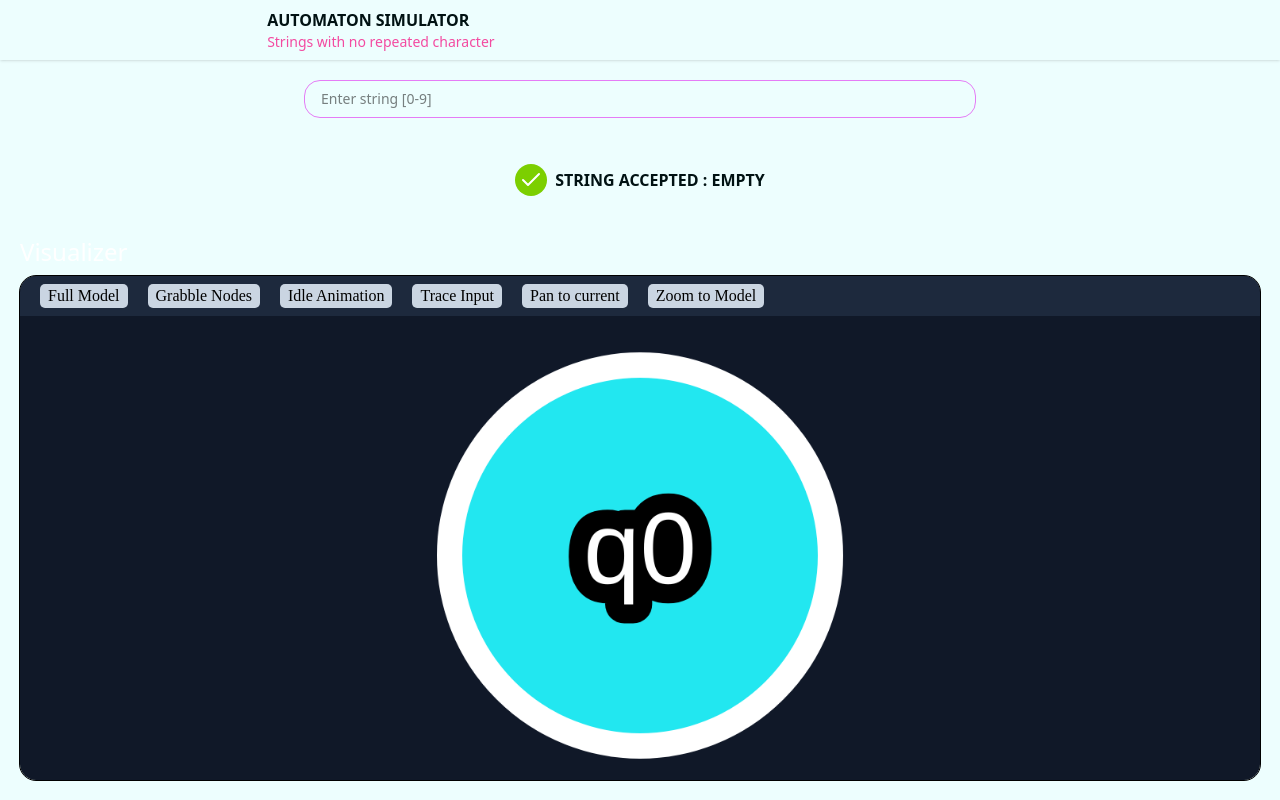
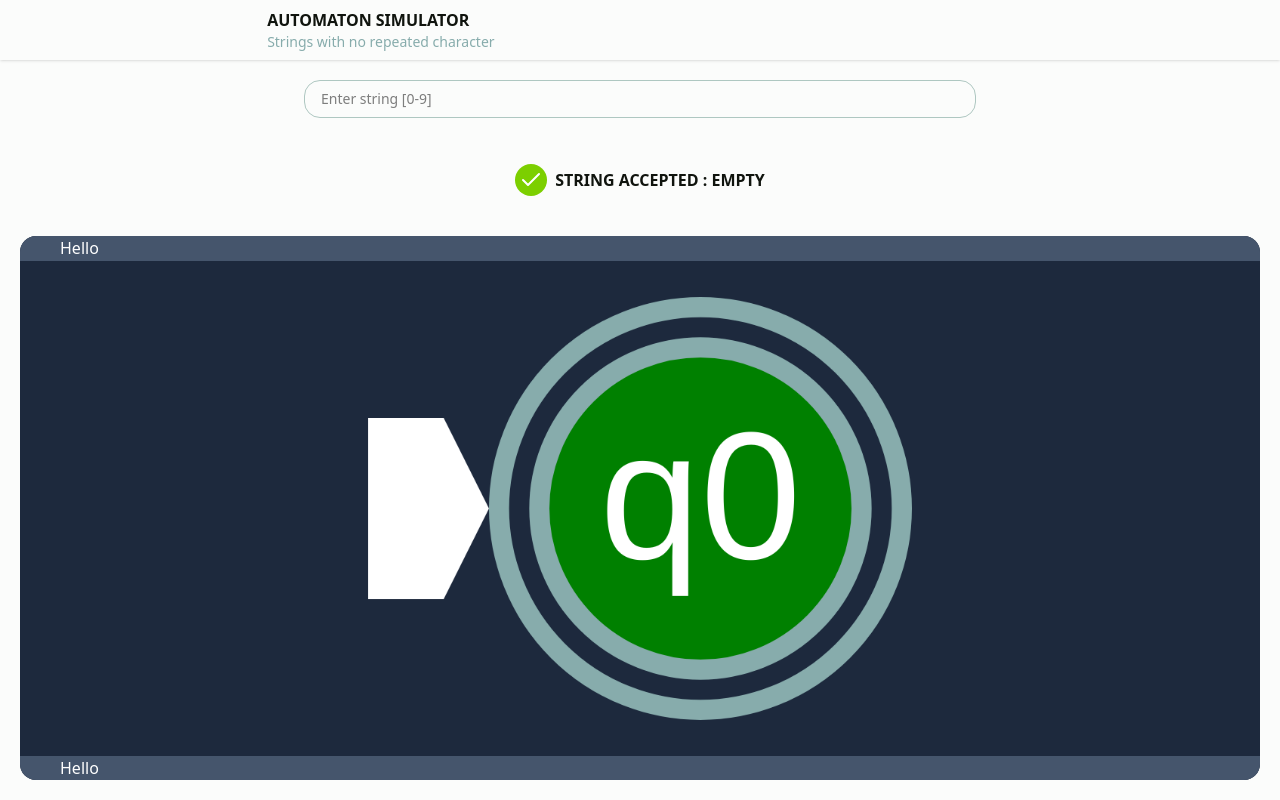
Before and after one commit to jlibdev/AutomataSimulator-NoRepeatedStrings, a React (Vite) app in the folder AutomataSimulator/: page / in a window 1280 px wide. Built offline with nearby package versions, Linux system fonts and the light colour scheme.

Commit message:
With Path validation

```diff
--- /dev/null
+++ b/AutomataSimulator/src/cytoscape/style.ts
@@ -0,0 +1,87 @@
+import { StylesheetStyle } from "cytoscape";
+
+export const styleSheet : Array<StylesheetStyle> = [
+    {
+        selector: "node",
+        style: {
+          backgroundColor: "#fff",
+          color: "#000",
+          width: 60,
+          height: 60,
+          "font-size": "30px",
+          "text-valign": "center",
+          "text-halign": "center",
+        },
+    },
+    {
+        selector: '[label]',
+        style: {
+          label: 'data(label)',
+        }
+      },
+    {
+        selector : "edge",
+        style: {
+            color: "#fff",
+            label : "data(label)",
+            "curve-style": "bezier",
+            "target-arrow-shape" : "chevron",
+            "target-endpoint": "outside-to-node",
+            "source-endpoint": "outside-to-node",
+            "arrow-scale": 2,
+            "target-arrow-color": "#999",
+            "text-rotation": "autorotate",
+            "font-size": "30px",
+        }
+    },
+    {
+        selector : ".initial",
+        style : {
+            color: "#fff",
+            shape: "ellipse",
+            backgroundColor: "#008000"
+        }
+    },
+    {
+        selector : "#initial_arrow",
+        style: {
+            shape : "tag",
+            width: 20,
+            height: 30,
+            "border-width" : "0px",
+            "z-index": -1,
+        }
+    },
+    {
+        selector : ".final",
+        style : {
+            "border-width": "10px",
+            "border-color" : "#87acac",
+            "border-style" : "double",
+        }
+    },
+    {
+        selector : ".pathEdge",
+        style : {
+            color: "#72986a",
+            "line-color": "#72986a",
+            "target-arrow-color" : "#72986a"
+        }
+    },
+    {
+        selector : ".pathNode",
+        style: {
+            backgroundColor: "#72986a",
+            "border-color" : "#008000",
+            color: "#fff"
+        }
+    },
+    {
+        selector : ".invalidState",
+       style: {
+        backgroundColor: "#FF9494",
+        "border-color" : "#FF9494",
+        color: "#fff"
+       }
+    }
+]
--- a/AutomataSimulator/src/index.css
+++ b/AutomataSimulator/src/index.css
@@ -2,9 +2,10 @@
 
 @theme {
     --font-display: "Satoshi", "sans-serif";
-    --color-text: #011213;
-    --color-background: #edfefe;
-    --color-primary: #22e7f0;
-    --color-secondary: #e57cf6;
-    --color-accent: #f34ba1;
+    --color-text: #10140e;
+    --color-background: #fbfcfb;
+    --color-primary: #72986a;
+    --color-secondary: #aec7c1;
+    --color-accent: #87acac;
+
   }
--- a/AutomataSimulator/src/pages/LandingPage.tsx
+++ b/AutomataSimulator/src/pages/LandingPage.tsx
@@ -6,15 +6,23 @@ import FAVisualizer from "../ui/FAVisualizer";
 import { ElementDefinition } from "cytoscape";
 import { getAllCombinations } from "../utils/combinatorics";
 import { generateFAElements } from "../utils/state_generator";
-import ModelVisualizer from "../ui/ModelVisualizer";
+import { getValidString } from "../utils/Validators";
 
 const LandingPage = () => {
   const [inputString, setInputString] = useState<Array<inputStringType>>([]);
-  const [elements, setElements] = useState<Array<ElementDefinition>>([]);
+  const [validUserInput, setValidUserInput] = useState<Array<string>>([]);
+  const [elements, setElements] = useState<{
+    states: Array<ElementDefinition>;
+    transitions: Array<ElementDefinition>;
+  }>({ states: [], transitions: [] });
   const [combinations, setCombinations] = useState<Array<string>>([]);
 
   const handle_input_change = (value: string) => {
     const stringArray = value.split("");
+
+    const validInput = getValidString(stringArray);
+
+    setValidUserInput(validInput);
 
     const inputStrings: Array<inputStringType> = [];
 
@@ -42,8 +50,22 @@ const LandingPage = () => {
         handle_input_change={handle_input_change}
         inputString={inputString}
       />
-      {/* <FAVisualizer elements={elements}></FAVisualizer> */}
-      <ModelVisualizer el={elements}></ModelVisualizer>
+      <div className="flex flex-col w-full h-full p-5">
+        <div className="bg-slate-800 w-full h-full rounded-2xl overflow-hidden flex flex-col justify-between">
+          <div className="bg-slate-600 px-10 flex items-center h-[5%] text-white">
+            Hello
+          </div>
+          <FAVisualizer
+            inputString = {inputString}
+            userInput={validUserInput}
+            states={elements.states}
+            transistions={elements.transitions}
+          />
+          <div className="bg-slate-600 px-10 flex items-center h-[5%] text-white">
+            Hello
+          </div>
+        </div>
+      </div>
     </div>
   );
 };
--- a/AutomataSimulator/src/ui/FAVisualizer.tsx
+++ b/AutomataSimulator/src/ui/FAVisualizer.tsx
@@ -1,123 +1,93 @@
-import { useRef } from "react";
-import CytoscapeComponent from "react-cytoscapejs";
-import { Core } from "cytoscape";
-import { ElementDefinition } from "cytoscape";
+import cytoscape, { ElementDefinition } from "cytoscape";
+import { useEffect, useRef } from "react";
+import { styleSheet } from "../cytoscape/style";
+import clsx from "clsx";
+import { inputStringType } from "../types/AutomatonTypes";
 
-export default function FAVisualizer({
-  elements,
-}: {
-  elements: Array<ElementDefinition> | [];
-}) {
-  const cyRef = useRef<Core | null>(null);
+type FAVisualizerProps = {
+  states: Array<ElementDefinition>;
+  transistions: Array<ElementDefinition>;
+  className?: string;
+  userInput: Array<string>;
+  inputString: Array<inputStringType>;
+};
 
-  const stylesheet = [
-    {
-      selector: "node",
-      style: {
-        "background-color": "#fff",
-        label: "data(label)",
-        width: "150px",
-        height: "150px",
-        color: "#fff",
-        "font-size": "100px",
-        "text-valign": "center",
-        "text-outline-width": 5,
-      },
-    },
-    {
-      selector: 'node[state="initial"]',
-      style: {
-        "border-width": "3px",
-        "border-color": "#005f7f",
-      },
-    },
-    {
-      selector: "node[is_initial = true]",
-      style: {
-        "border-width": "20px",
-        "border-color": "#7f3d7f",
-      },
-    },
-    {
-      selector: 'node[state="final"]',
-      style: {
-        "background-color": "#e57cf6",
-        "border-width": "20px",
-        "border-color": "#7f3d7f",
-      },
-    },
-    {
-      selector: "edge",
-      style: {
-        label: "data(label)",
-        "curve-style": "bezier",
-        "target-arrow-shape": "triangle",
-        "line-color": "#999",
-        "target-arrow-color": "#999",
-        "text-rotation": "autorotate",
-        color: "#fff",
-        "font-size": "100px",
-        "text-outline-width": 5,
-        "arrow-scale": 5,
-        "target-endpoint": "outside-to-node",
-        "source-endpoint": "outside-to-node",
-      },
-    },
-    {
-      selector: ".state",
-      style: {
-        shape: "ellipse",
-        "background-color": "#3498db",
-        label: "data(label)",
-        width: "80px",
-        height: "80px",
-        "text-valign": "center",
-        color: "#fff",
-        "font-size": "20px",
-      },
-    },
-    {
-      selector: ".start-arrow",
-      style: {
-        shape: "tag",
-        "background-color": "#2ecc71",
-        width: "20px",
-        height: "60px",
-        "text-opacity": 0, // no label
-      },
-    },
-  ];
+const FAVisualizer = ({
+  states,
+  transistions,
+  className,
+  userInput,
+  inputString,
+}: FAVisualizerProps) => {
+  const cyRef = useRef<HTMLDivElement>(null);
+  const cyInstance = useRef<cytoscape.Core | null>(null);
+
+  useEffect(() => {
+    if (!cyRef.current) return;
+
+    if (cyInstance.current) {
+      cyInstance.current.destroy();
+    }
+
+    const cy = cytoscape({
+      container: cyRef.current,
+      layout: { name: "preset" },
+      elements: [...states, ...transistions],
+      style: styleSheet,
+    });
+
+    cyInstance.current = cy;
+
+    // Logic
+
+    let prev_path = "initial";
+
+    const paths = [];
+
+    let current = "";
+    for (const item of userInput) {
+      current += item;
+      paths.push(current);
+    }
+
+    paths.forEach((path) => {
+      const edge = cy.getElementById(prev_path + " - " + path);
+      const node = cy.getElementById(path);
+
+      edge.addClass("pathEdge");
+      node.addClass("pathNode");
+      if (inputString.length == userInput.length) {
+        console.log("Valid");
+      } else {
+        if (path.length == userInput.length) {
+          node.addClass("invalidState");
+        }
+      }
+
+      prev_path = path;
+    });
+
+    // Events
+
+    cy.on("drag", "node", function (evt) {
+      const node = evt.target;
+
+      if (node.id() == "initial") {
+        cy.getElementById("initial_arrow").position({
+          x: node.position().x - 45,
+          y: node.position().y,
+        });
+      }
+    });
+
+    return () => {
+      cy.destroy();
+    };
+  }, [states, transistions]);
 
   return (
-    <div className="w-full h-full p-5 flex flex-col gap-2">
-      <span className="text-2xl">Visualizer</span>
-      <div className="w-full h-full outline rounded-2xl bg-gray-900">
-        <div className="w-[100%] h-[8%] bg-slate-800 rounded-t-2xl px-5 flex items-center text-black font-display gap-5 ">
-          <button className="bg-slate-300 rounded-[5px] px-2">
-            Full Model
-          </button>
-          <button className="bg-slate-300 rounded-[5px] px-2">
-            Grabble Nodes
-          </button>
-          <button className="bg-slate-300 rounded-[5px] px-2">
-            Idle Animation
-          </button>
-          <button className="bg-slate-300 rounded-[5px] px-2">
-            Trace Input
-          </button>
-        </div>
-        <CytoscapeComponent
-          elements={elements}
-          style={{ width: "100%", height: "92%" }}
-          layout={{ name: "preset" }}
-          stylesheet={stylesheet}
-          cy={(cy: Core) => {
-            cyRef.current = cy;
-            cy.zoom(1.5);
-            cy.center();
-          }}
-        />
-      </div>
-    </div>
+    <div ref={cyRef} className={clsx("w-full h-full rounded-2xl", className)} />
   );
-}
+};
+
+export default FAVisualizer;
--- a/AutomataSimulator/src/ui/ModelVisualizer.tsx
+++ b/AutomataSimulator/src/ui/ModelVisualizer.tsx
@@ -43,11 +43,18 @@ const ModelVisualizer = ({ el }: ModelVisualizerProps) => {
         {
           selector: "edge",
           style: {
-            width: 2,
-            "line-color": "#ccc",
-            "target-arrow-color": "#ccc",
+            label: "data(label)",
+            "curve-style": "bezier",
             "target-arrow-shape": "triangle",
-            "curve-style": "bezier",
+            "line-color": "#999",
+            "target-arrow-color": "#999",
+            "text-rotation": "autorotate",
+            color: "#fff",
+            "font-size": "100px",
+            "text-outline-width": 5,
+            "arrow-scale": 5,
+            "target-endpoint": "outside-to-node",
+            "source-endpoint": "outside-to-node",
           },
         },
       ],
--- /dev/null
+++ b/AutomataSimulator/src/utils/Validators.ts
@@ -0,0 +1,13 @@
+export const getValidString = (userInputs: Array<string>) => {
+    const seen_characters: Array<string> = [];
+
+    for (const userInput of userInputs) {
+      if (seen_characters.includes(userInput)) {
+        break;
+      } else {
+        seen_characters.push(userInput);
+      }
+    }
+
+    return seen_characters;
+  };
--- a/AutomataSimulator/src/utils/state_generator.ts
+++ b/AutomataSimulator/src/utils/state_generator.ts
@@ -6,6 +6,7 @@ export function normalizeElementPositions(states: Array<ElementDefinition>) {
     let current_y = 0;
 
     const positions = states.map(state => state.position?.y).filter((y): y is number => y !== undefined);
+
 
     if (positions.length === 0) return;
 
@@ -44,9 +45,13 @@ export function generateFAElements(combinations : Array<string>){
     let prev_len = 0;
     let states: Array<ElementDefinition> = [
       {
-        data: {id: "initial", label : "q0", state: "initial" , is_initial : true},
-        position : {x: 0, y : 0}
+        data: {id: "initial", label : "q0"},
+        position : {x: 0, y : 0},
+        classes: "initial final"
       },
+      {
+        data : {id: "initial_arrow"}, position : {x: -45 , y: 0}, grabbable : false
+      }
      ]
 
     let transitions: Array<ElementDefinition> = []
@@ -58,26 +63,27 @@ export function generateFAElements(combinations : Array<string>){
             y_pos = 0;
         }
 
-        states.push({data:{ id: state , label: "q" + (index+1), state: "final" , is_initial : "false"},position: {x: x_pos, y: y_pos}})
+        states.push({data:{ id: state , label: "q" + (index+1)} , position: {x: x_pos, y: y_pos}, classes: "final"})
 
         if(state.length === 1){
-            transitions.push({data : {source: "initial" , target: state , label:  state.charAt(state.length - 1)}})
+            transitions.push({data : {id : "initial" + " - " + state, source: "initial" , target: state , label: state.charAt(state.length - 1)}})
         }else{
             const layers = combinations.filter((combination)=>(combination.length == state.length -1))
 
             layers.forEach(layer=>{
                 if(isSubset(layer, state)){
-                    transitions.push({data : {id : layer + "-" + state , source: layer , target: state , label: stringDifference(state, layer)}})
+                    transitions.push({data : {id : layer + " - " + state , source: layer , target: state , label: stringDifference(state, layer)}})
                 }
             })
         }
 
         y_pos += pos_increment
         prev_len = state.length
+
     })
 
 
     normalizeElementPositions(states)
 
-    return [...states, ...transitions];
+    return {states : states , transitions : transitions};
 }
```
